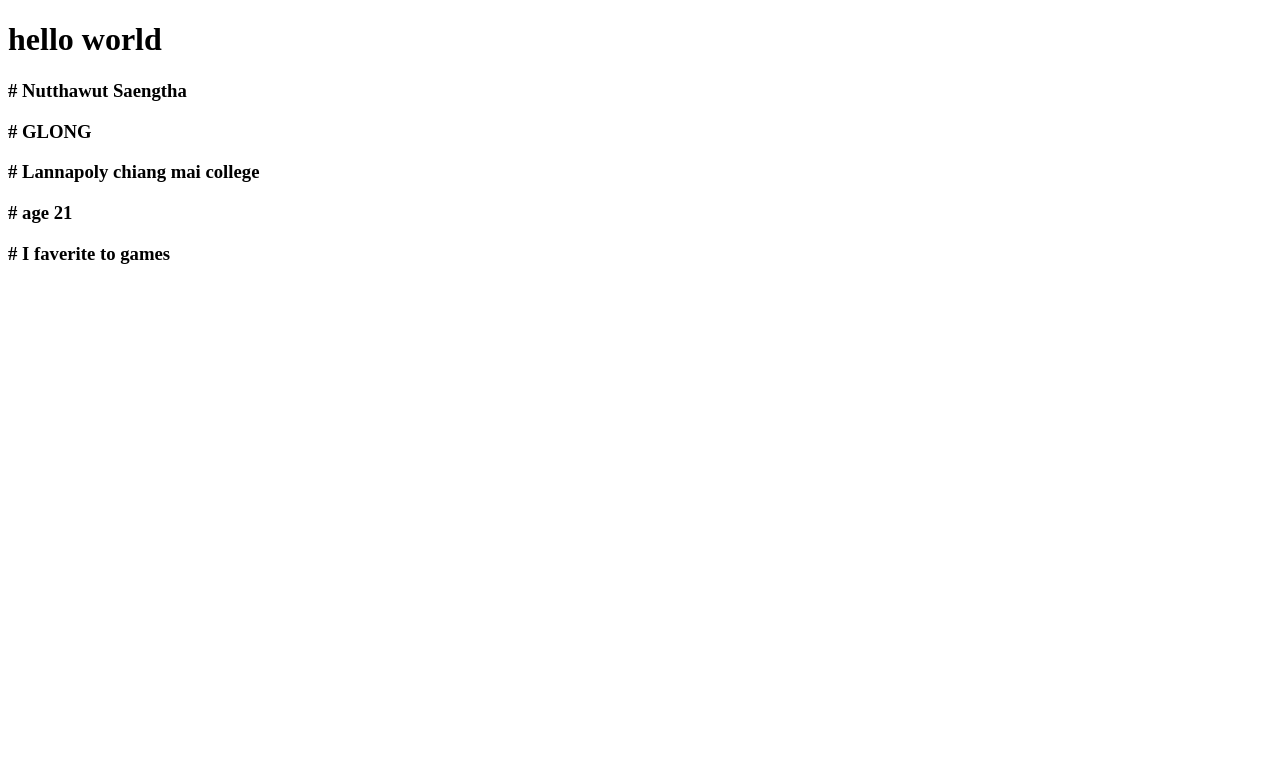
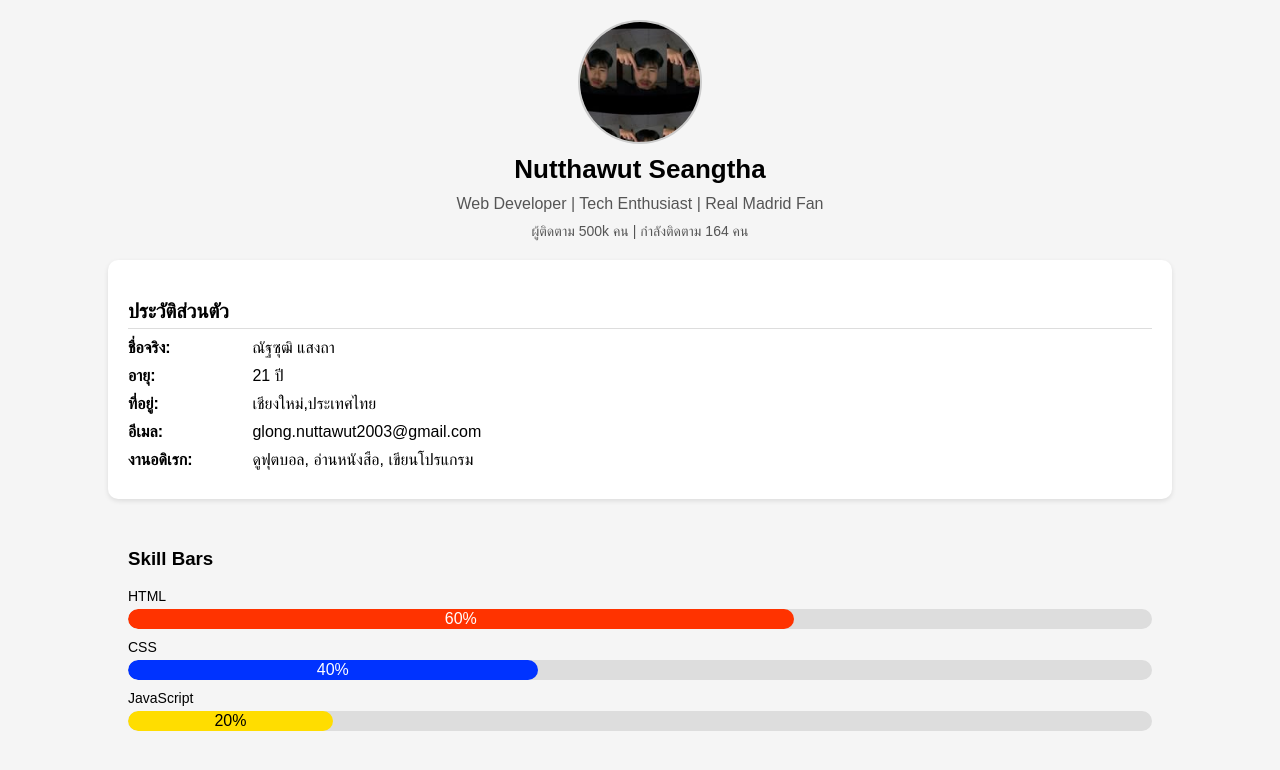
Before and after one commit to 4nuttawut/test_branch4501, a plain HTML site: page index.html in a window 1280 px wide. Drawn offline with Linux system fonts and the light colour scheme.

Commit message:
resume_v1.1

```diff
--- a/index.html
+++ b/index.html
@@ -3,15 +3,157 @@
 <head>
     <meta charset="UTF-8">
     <meta name="viewport" content="width=device-width, initial-scale=1.0">
-    <title>Document</title>
+    <title>Profile Page - G</title>
+    <style>
+        body {
+            font-family: Arial, sans-serif;
+            margin: 0;
+            padding: 0;
+            background-color: #f5f5f5;
+            display: flex;
+            flex-direction: column;
+            align-items: center;
+        }
+        .profile-header {
+            text-align: center;
+            margin-top: 20px;
+        }
+        .profile-picture {
+            width: 120px;
+            height: 120px;
+            border-radius: 50%;
+            overflow: hidden;
+            margin: 0 auto;
+            border: 2px solid #ccc;
+        }
+        .profile-picture img {
+            width: 100%;
+            height: 100%;
+        }
+        .username {
+            font-size: 26px;
+            font-weight: bold;
+            margin: 10px 0;
+        }
+        .bio {
+            font-size: 16px;
+            color: #555;
+            margin: 10px 0;
+        }
+        .followers {
+            font-size: 14px;
+            color: #555;
+        }
+        .personal-info {
+            width: 80%;
+            background-color: #fff;
+            padding: 20px;
+            margin-top: 20px;
+            border-radius: 10px;
+            box-shadow: 0 2px 5px rgba(0, 0, 0, 0.1);
+        }
+        .personal-info h3 {
+            margin-bottom: 10px;
+            font-size: 20px;
+            border-bottom: 1px solid #ddd;
+            padding-bottom: 5px;
+        }
+        .info-item {
+            margin: 10px 0;
+        }
+        .info-label {
+            font-weight: bold;
+            display: inline-block;
+            width: 120px;
+        }
+        .skill-section {
+            margin-top: 30px;
+            width: 80%;
+        }
+        .skill-bar {
+            margin: 10px 0;
+        }
+        .skill-name {
+            font-size: 14px;
+            margin-bottom: 5px;
+        }
+        .bar-container {
+            background-color: #ddd;
+            border-radius: 10px;
+            overflow: hidden;
+            height: 20px;
+        }
+        .bar {
+            height: 100%;
+            text-align: center;
+            line-height: 20px;
+            color: white;
+            border-radius: 10px;
+        }
+        .html {
+            width: 65%;
+            background-color: #ff3300;
+        }
+        .css {
+            width: 40%;
+            background-color: #0033ff;
+        }
+        .javascript {
+            width: 20%;
+            background-color: #ffdd00;
+            color: #000;
+        }
+    </style>
 </head>
 <body>
-    <h1> hello world</h1>
-    <h3># Nutthawut Saengtha</h3>
-    <h3># GLONG</h3>
-    <h3># Lannapoly chiang mai college</h3>
-    <h3># age 21</h3>
-    <h3># I faverite to games</h3>
+    <div class="profile-header">
+        <div class="profile-picture">
+            <img src="./img/glong.jpg" alt="Profile Picture">
+        </div>
+        <div class="username">Nutthawut Seangtha</div>
+        <div class="bio">Web Developer | Tech Enthusiast | Real Madrid Fan</div>
+        <div class="followers">ผู้ติดตาม 500k คน | กำลังติดตาม 164 คน</div>
+    </div>
 
+    <div class="personal-info">
+        <h3>ประวัติส่วนตัว</h3>
+        <div class="info-item">
+            <span class="info-label">ชื่อจริง:</span> ณัฐซุฒิ แสงถา
+        </div>
+        <div class="info-item">
+            <span class="info-label">อายุ:</span> 21 ปี
+        </div>
+        <div class="info-item">
+            <span class="info-label">ที่อยู่:</span> เชียงใหม่,ประเทศไทย
+        </div>
+        <div class="info-item">
+            <span class="info-label">อีเมล:</span> glong.nuttawut2003@gmail.com
+        </div>
+        <div class="info-item">
+            <span class="info-label">งานอดิเรก:</span> ดูฟุตบอล, อ่านหนังสือ, เขียนโปรแกรม
+        </div>
+    </div>
+
+    <div class="skill-section">
+        <h3>Skill Bars</h3>
+        <div class="skill-bar">
+            <div class="skill-name">HTML</div>
+            <div class="bar-container">
+                <div class="bar html">60%</div>
+            </div>
+        </div>
+        <div class="skill-bar">
+            <div class="skill-name">CSS</div>
+            <div class="bar-container">
+                <div class="bar css">40%</div>
+            </div>
+        </div>
+        <div class="skill-bar">
+            <div class="skill-name">JavaScript</div>
+            <div class="bar-container">
+                <div class="bar javascript">20%</div>
+            </div>
+        </div>
+    </div>
 </body>
 </html>
```
Also changed, not shown: img/glong.jpg (added).
